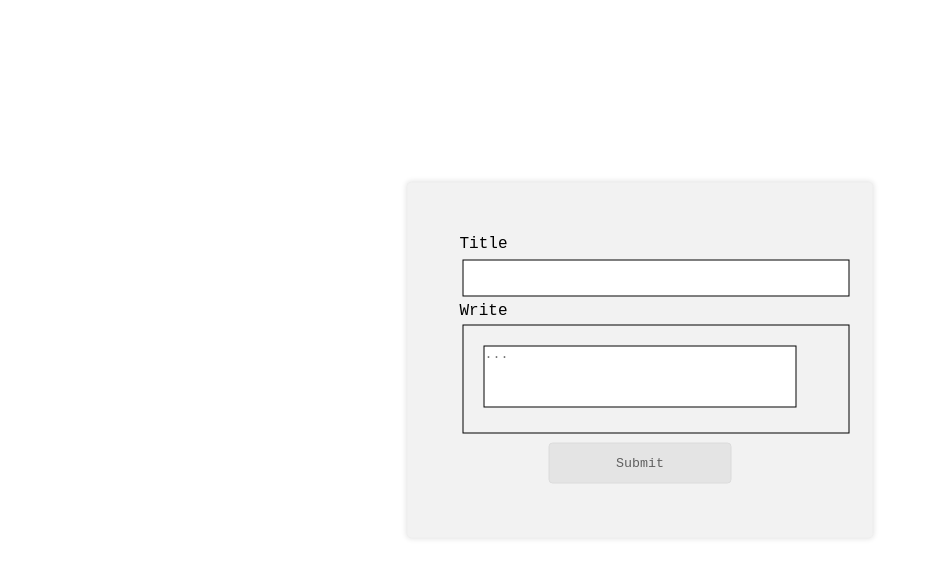
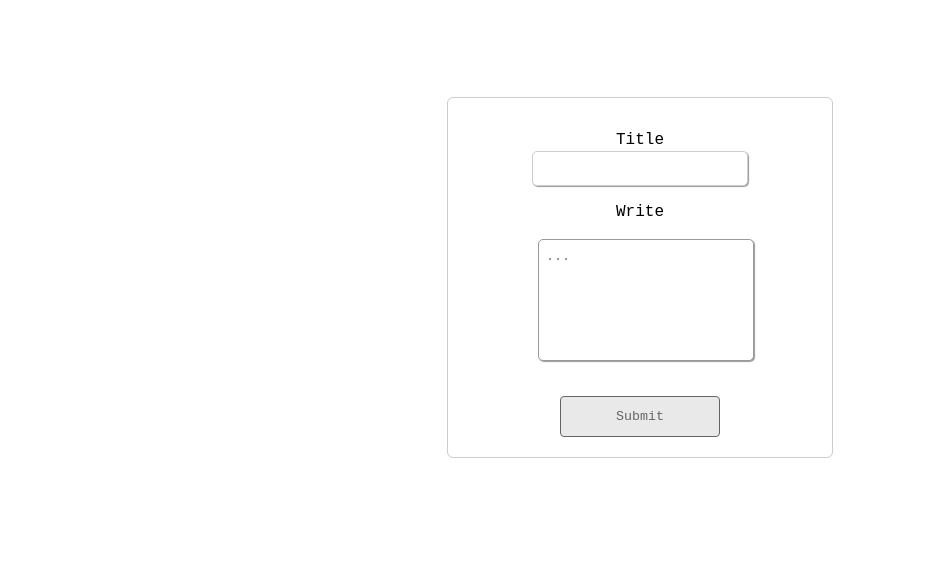
Before and after one commit to lauchRocke/Blogpost, a website: page src/create.html in a window 1280 px wide. Shown: the part 40-618 px from the top of the page, without its empty margins (0-935 px from the left). Drawn offline with Linux system fonts and the light colour scheme; a web font is replaced by a local one.

Commit message:
fix css bug

```diff
--- a/src/create.css
+++ b/src/create.css
@@ -1,21 +1,25 @@
-.container{
 
+fieldset{
+    margin: 2em;
+    padding: 1em 2em;
+    border: solid 1px #ccc;
+    border-radius: 6px;
+    min-width: 200px;
+
+}
+form{
+    width: 500px;
     margin: auto;
-    padding: 50px;
-    border: 1px solid #ededed;
-    box-shadow: 0px 0px 5px 1px rgba(0, 0, 0, .09);
-    position: fixed;
-    top: 50%;
-    left: 50%;
-    /* bring your own prefixes */
-    transform: translate(-50%, -50%);
-      border-radius: 5px;
-  background-color: #f2f2f2;
-
+    padding: 100px;
+}
+input{
+    padding: .5em;
+    border: solid 1px #999;
+    width: 15em;
 }
 .button{
     padding: 12px 20px;
-    border: 1px solid #ccc;
+    border: 1px solid black;
     border-radius: 4px;
     text-align: center;
     margin: 4px 2px;
@@ -36,27 +40,68 @@ textarea{
     border: none;
     outline: none;
     resize: none;
+    padding: 10px;
+    max-width: 100%;
+    line-height: 1.5;
+    border-radius: 5px;
+    border: 1px solid #ccc;
+    box-shadow: 1px 1px 1px #999;
+    min-height: 8em;
+    width: 15em;
+    padding: .5em;
+    border: solid 1px #999;
 }
 
 .textarea_style{
     margin: 5px;
-    padding: 10px;
-    border: 1px solid black;
+    padding: 1px;
+    border: 0px solid black;
     width: 100%;
 }
-.textarea{
-    border: 1px solid black;
-}
+
 label{
     margin: 1px;
     padding: 1px;
 }
+
 #title{
-    width: 100%;
-    margin: 5px;
-    border: 1px solid black;
-    padding: 10px;
+    border: none;
+    outline: none;
+
+    line-height: 1.5;
+    border-radius: 5px;
+    border: 1px solid #ccc;
+    box-shadow: 1px 1px 1px #999;
+    display: block;
+    margin: auto;
+    /* width: 100%; */
+}
+
+#title_div{
+    margin:15px;
+    text-align: center;
+}
+#label_style{
+    text-align: right;
+    clear: both;
+    float:left;
+    margin-right:15px;
 }
 .label_style{
     display: inline-block;
 }
+.paragraph-styling{
+    margin:0;
+    cursor: pointer;
+}
+@media screen and (min-width: 430px) {
+    legend{
+        font-size: 1.75em;
+    }
+    fieldset{
+        width: 20%;
+        min-width: 320px;
+        margin: auto;
+    }
+
+}
--- a/src/create.html
+++ b/src/create.html
@@ -12,19 +12,25 @@
     <h1> Blogpost "  " </h1>
     <div class="container">
         <form action="" id="form">
-           <div >
+            <fieldset>
+
+                <div id="title_div">
                     <label for="title" class="label_style">Title</label>
                     <input type="text" name="title" id="title">
                 </div>
-            <label for="">
+                <div id="title_div">
+
+                    <label for="" class="label_style">
                         Write
                     </label>
                     <div class="textarea_style">
                         <textarea class="textarea" id= "textarea" name="textarea_description" cols="37" rows="4" maxlength="100" minlength="3" placeholder="..." ></textarea>
                     </div>
+                </div>
                     <div>
                         <button class="button" type="submit">Submit</button>
                     </div>
+            </fieldset>
         </form>
 
     </div>
@@ -32,7 +38,7 @@
         <span class="text">
         </span>
     </div>
-    <textarea name="chatbox" maxlength="840" class="chat-box-textarea_2V28W" id="chatbox_main"></textarea>
+
     <script src="script.js"></script>
 </body>
 </html>
--- a/src/script.js
+++ b/src/script.js
@@ -4,9 +4,13 @@ const button = document.querySelector(".button");
 const text = document.querySelector(".text");
 const write = document.querySelector("#write")
 const form = document.querySelector("#form");
+const paragraph_container = document.querySelector(".paragraph_container")
 
-form.addEventListener("submit", function(e){
+button.addEventListener("click", function(e){
     e.preventDefault();
-    console.log(textarea.value)
+    console.log(textarea.value);
+    let paragraph = document.createElement('p');
+    paragraph.innerText = textarea.value;
+    // paragraph_container.appendChild(paragraph);
+
 })
-text.innerHTML = textarea.value;
```
Also changed, not shown: index.html (+5 -0 lines). Lines whose indentation alone changed are shown as unchanged.
